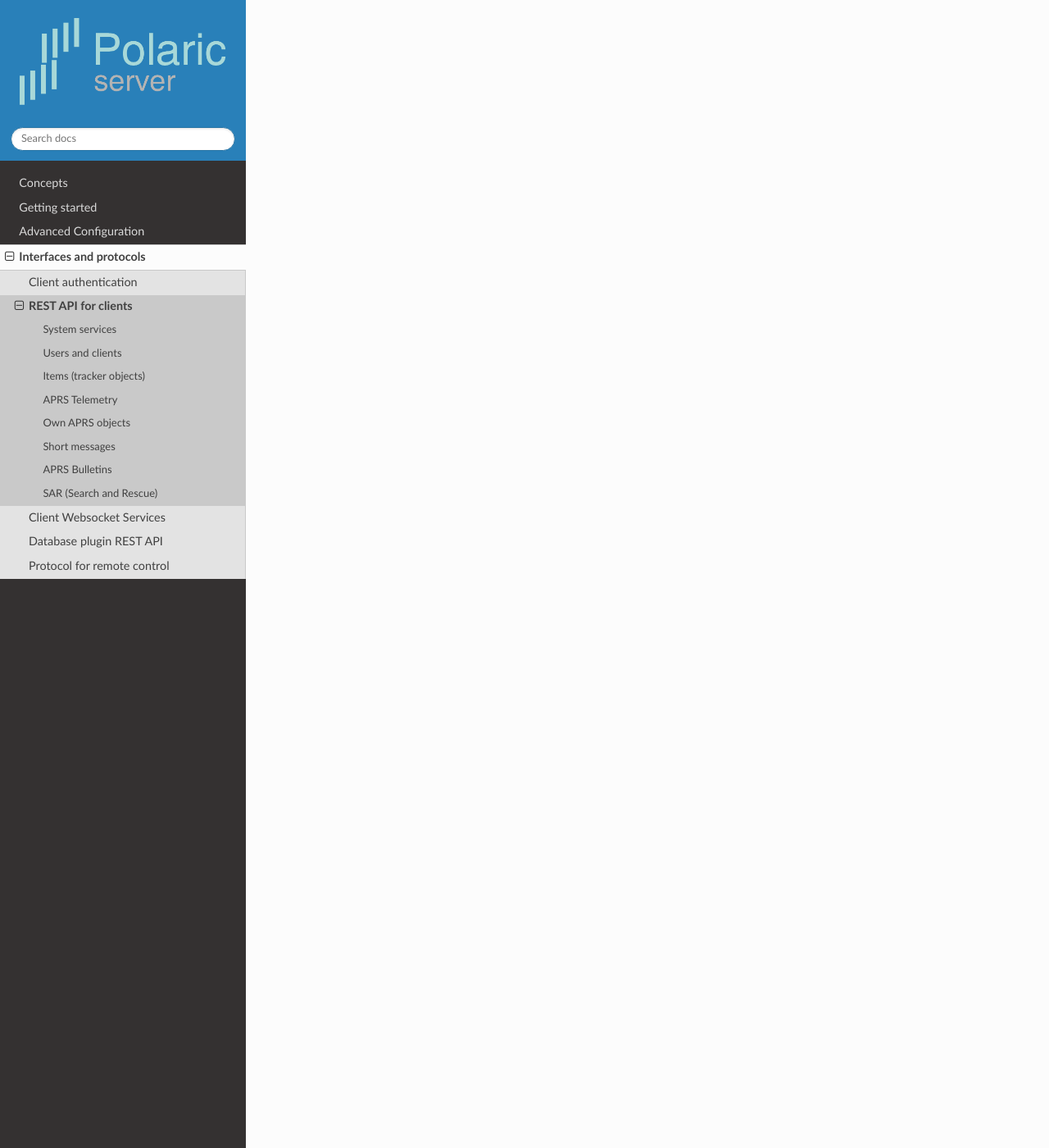
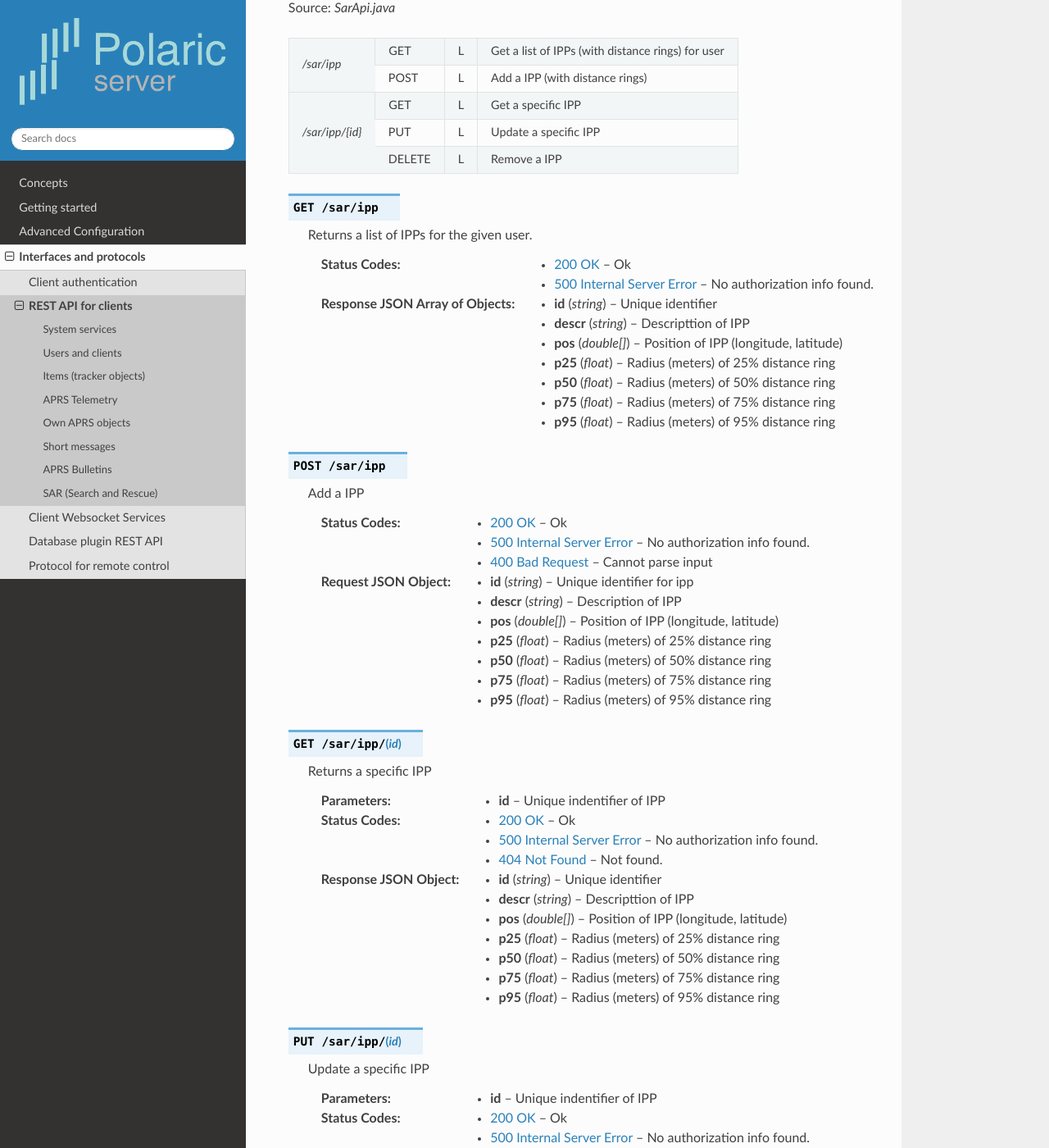
Before and after one commit to joakimsk/docs, a Sphinx documentation site: the page built from docs/source/restapi.rst, in a window 1280 px wide and 1400 px high, scrolled down 4022 px. Shown: the whole window at 82% size. Built offline with Sphinx 7.4.7 and the Read the Docs theme 2.0.0, drawn with Linux system fonts in a browser that asks for light colours; some of the changed text lies outside the part shown.

Commit message:
REST API doc

```diff
--- a/docs/source/restapi.rst
+++ b/docs/source/restapi.rst
@@ -156,6 +156,58 @@
 |`/bullboard/{groupid}/messages/{sender}` | GET |O| Bulletins from a given sender in a group        |
 +-----------------------------------------+-----+-+-------------------------------------------------+
 
+.. http:get:: /bullboard/groups
+
+   Returns a list of active bulleti groups
+
+   :status 200: Ok
+   :>jsonarr string id: Group id
+
+
+.. http:get:: /bullboard/(groupid)/senders
+
+   Returns a list of callsigns that have posted messages to the group
+
+   :status 200: Ok
+   :status 404: Group not found.
+
+   :>jsonarr string id: Callsign of sender
+
+
+.. http:get:: /bullboard/(groupid)/messages
+
+   Returns all messages in a group. Note that this returns a list of lists
+
+   :status 200: Ok
+   :status 404: Group not found.
+
+   :>jsonarr string id: Callsign of sender
+   :>jsonarr Bulletin[]: List of bulletins (several attributes)
+
+
+.. http:post:: /bullboard/(groupid)/messages
+
+   Post a bulletin to a group
+
+   :status 200: Ok
+   :status 401: No callsign registered for user.
+   :status 400: Cannot parse input
+
+   :<json string bullid: Index for bulletin
+   :<json string groupid: Group identifier
+   :<json string text: Text of bulletin
+
+
+.. http:get:: /bullboard/(groupid)/messages(sender)
+
+   Returns messages in a group posted by a specific sender. Note that this returns a list of lists
+
+   :status 200: Ok
+   :status 404: Group not found.
+
+   :>jsonarr string id: Callsign of sender
+   :>jsonarr Bulletin[]: List of bulletins (several attributes)
+
 
 
 SAR (Search and Rescue)
@@ -173,3 +225,86 @@
 |                        +-------+-+------------------------------------------------------+
 |                        | DELETE|L| Remove a IPP                                         |
 +------------------------+-------+-+------------------------------------------------------+
+
+.. http:get:: /sar/ipp
+
+   Returns a list of IPPs for the given user.
+
+   :status 200: Ok
+   :status 500: No authorization info found.
+
+   :>jsonarr string id: Unique identifier
+   :>jsonarr string descr: Descripttion of IPP
+   :>jsonarr double[] pos: Position of IPP (longitude, latitude)
+   :>jsonarr float p25: Radius (meters) of 25% distance ring
+   :>jsonarr float p50: Radius (meters) of 50% distance ring
+   :>jsonarr float p75: Radius (meters) of 75% distance ring
+   :>jsonarr float p95: Radius (meters) of 95% distance ring
+
+
+.. http:post:: /sar/ipp
+
+   Add a IPP
+
+   :status 200: Ok
+   :status 500: No authorization info found.
+   :status 400: Cannot parse input
+
+   :<json string id: Unique identifier for ipp
+   :<json string descr: Description of IPP
+   :<json double[] pos: Position of IPP (longitude, latitude)
+   :<json float p25: Radius (meters) of 25% distance ring
+   :<json float p50: Radius (meters) of 50% distance ring
+   :<json float p75: Radius (meters) of 75% distance ring
+   :<json float p95: Radius (meters) of 95% distance ring
+
+
+.. http:get:: /sar/ipp/(id)
+
+   Returns a specific IPP
+
+   :parameter id: Unique indentifier of IPP
+
+   :status 200: Ok
+   :status 500: No authorization info found.
+   :status 404: Not found.
+
+   :>json string id: Unique identifier
+   :>json string descr: Descripttion of IPP
+   :>json double[] pos: Position of IPP (longitude, latitude)
+   :>json float p25: Radius (meters) of 25% distance ring
+   :>json float p50: Radius (meters) of 50% distance ring
+   :>json float p75: Radius (meters) of 75% distance ring
+   :>json float p95: Radius (meters) of 95% distance ring
+
+
+
+.. http:put:: /sar/ipp/(id)
+
+   Update a specific IPP
+
+   :parameter id: Unique indentifier of IPP
+
+   :status 200: Ok
+   :status 500: No authorization info found.
+   :status 400: Cannot parse input
+   :status 404: Not found.
+
+   :<json string id: Unique identifier
+   :<json string descr: Descripttion of IPP
+   :<json double[] pos: Position of IPP (longitude, latitude)
+   :<json float p25: Radius (meters) of 25% distance ring
+   :<json float p50: Radius (meters) of 50% distance ring
+   :<json float p75: Radius (meters) of 75% distance ring
+   :<json float p95: Radius (meters) of 95% distance ring
+
+
+
+.. http:delete:: /sar/ipp/(id)
+
+   Delete an IPP
+
+   :parameter id: Unique indentifier of IPP
+
+   :status 200: Ok
+   :status 500: No authorization info found.
```
